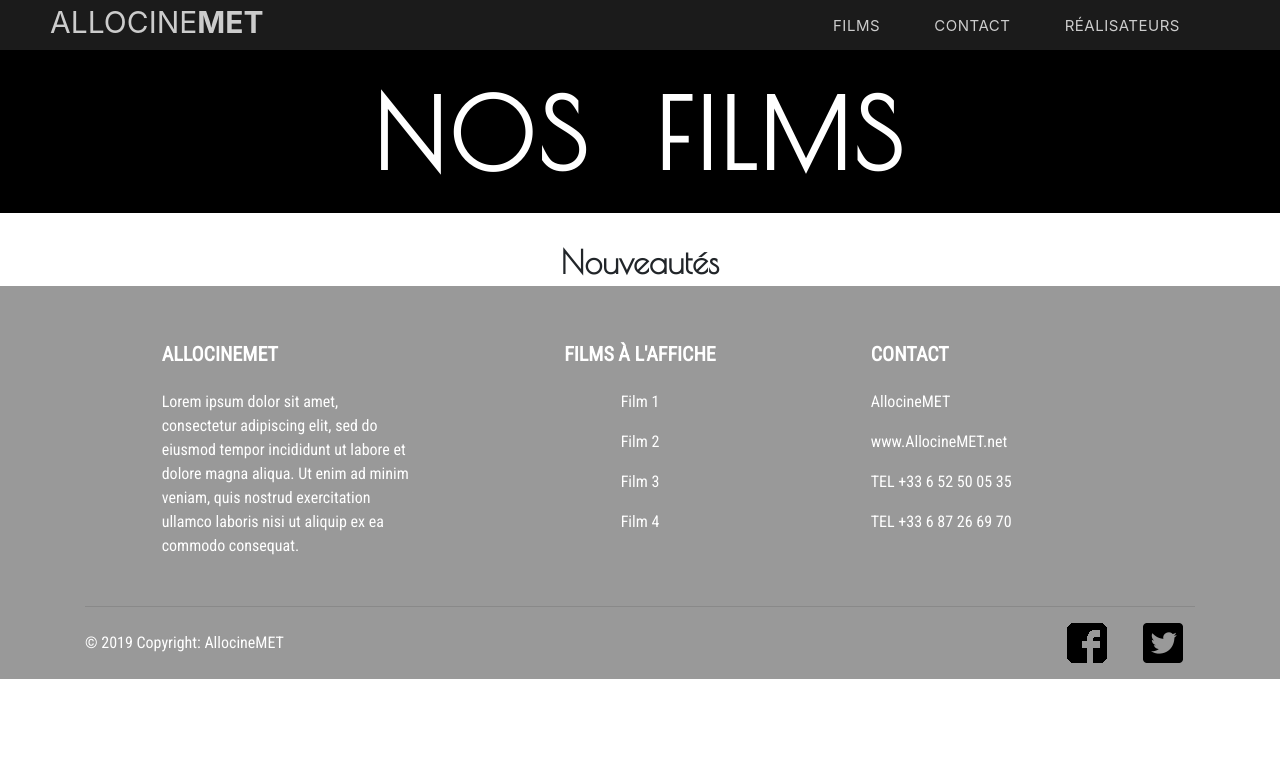
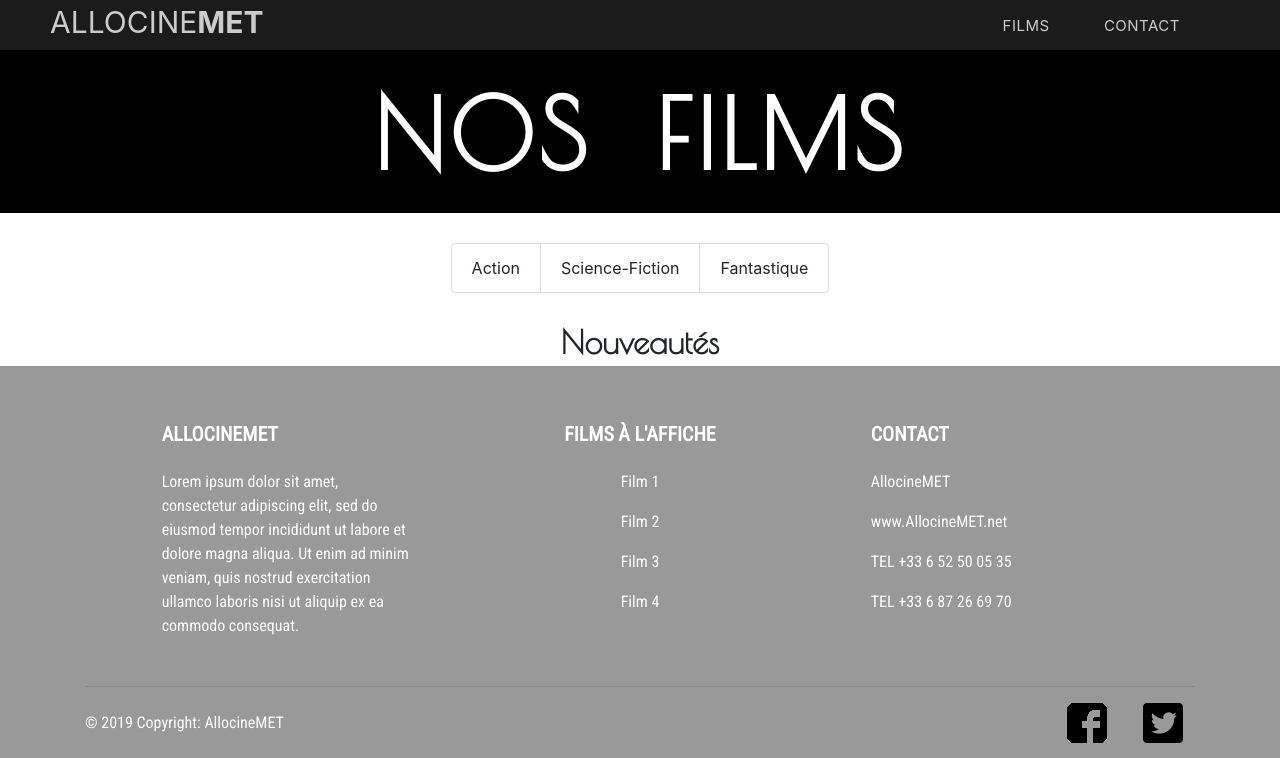
Before and after one commit to amandine1799/Cine, a PHP site: page /allo_films.php in a window 1280 px wide. Shown: the top 758 px of the page. Run offline with PHP 8.4, Linux system fonts and the light colour scheme; data that the repository does not hold is empty.

Commit message:
préparation ajout de la liste des genres

```diff
--- a/allo_films.php
+++ b/allo_films.php
@@ -22,6 +22,11 @@
   <div class="header_films">
     <h1>NOS FILMS</h1>
   </div>
+  <ul class="list-group list-group-horizontal">
+    <li class="list-group-item">Action</li>
+    <li class="list-group-item">Science-Fiction</li>
+    <li class="list-group-item">Fantastique</li>
+  </ul>
   <?php
      include('bdd.php');?>
   <?php
@@ -51,8 +56,7 @@
 
   <!--//////////////////////////////  SCRIPTS  \\\\\\\\\\\\\\\\\\\\\\\\\\\\\\\\\\\\\\\\-->
 
-    <script src="https://code.jquery.com/jquery-3.4.0.slim.min.js"
-        integrity="sha256-ZaXnYkHGqIhqTbJ6MB4l9Frs/r7U4jlx7ir8PJYBqbI=" crossorigin="anonymous"></script>
+  <script src="https://code.jquery.com/jquery-3.4.0.slim.min.js" integrity="sha256-ZaXnYkHGqIhqTbJ6MB4l9Frs/r7U4jlx7ir8PJYBqbI=" crossorigin="anonymous"></script>
   <script src="js/siema.min.js"></script>
   <script src="js/allo_films.js"></script>
 
--- a/css/allo_films.css
+++ b/css/allo_films.css
@@ -49,6 +49,11 @@ body {
 }
 
 /********************************** LISTE FILMS ***********************************/
+.list-group {
+  margin-top: 30px;
+  display: flex;
+  justify-content: center;
+}
 
 .affiches-films {
   display: flex;
--- a/header.php
+++ b/header.php
@@ -17,6 +17,5 @@
     <div class="nav-links">
       <a href="allo_films.php">films</a>
       <a href="contact.php">contact</a>
-      <a href="realisateur.php">réalisateurs</a>
     </div>
 </nav>
```
Lines whose indentation alone changed are shown as unchanged.
